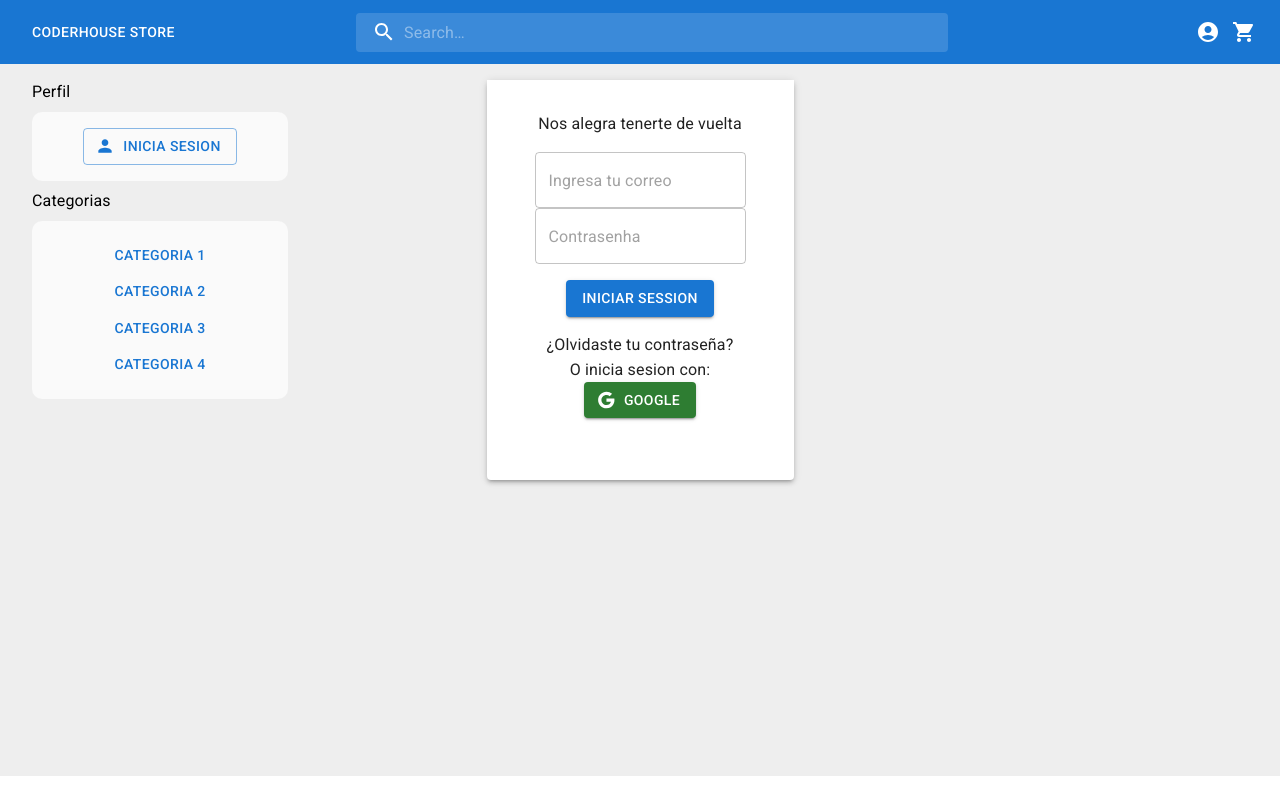
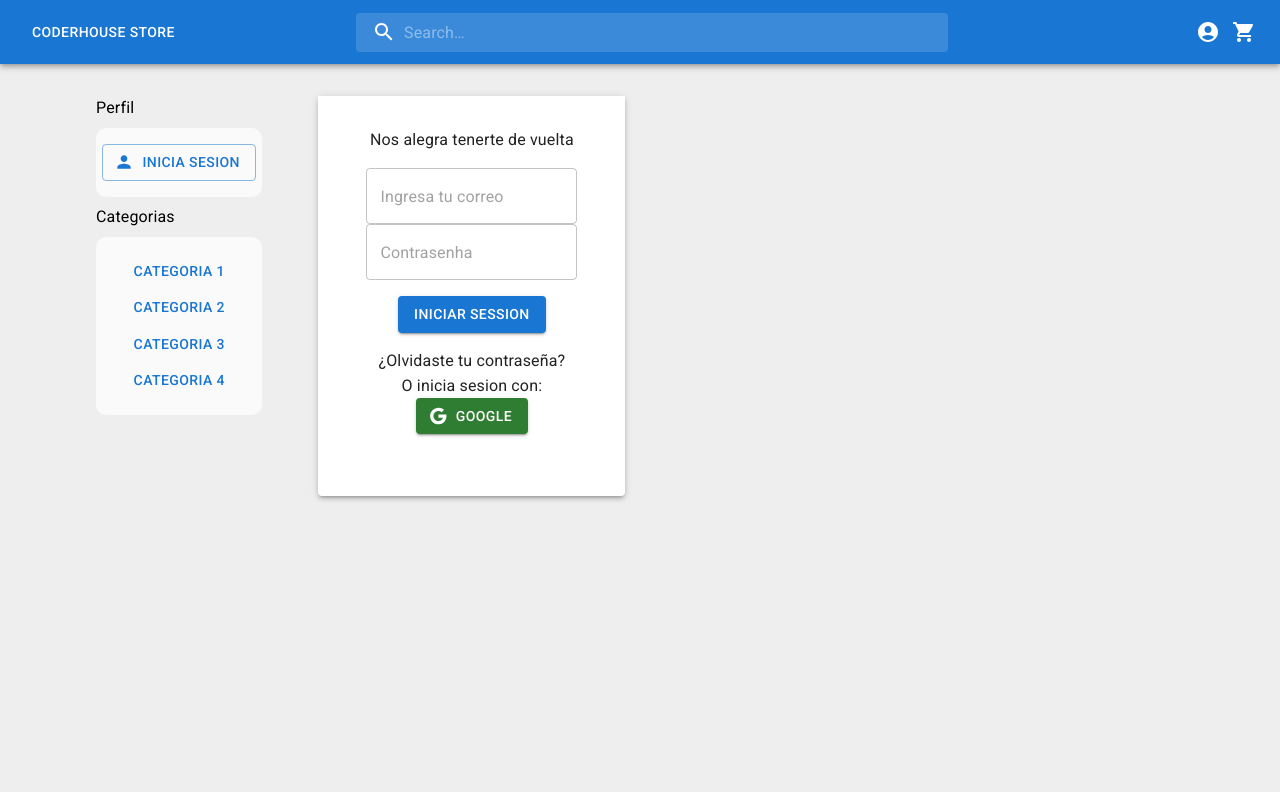
Before and after one commit to JosueValbuena/CoderHouse-BackEnd-FrontEnd, a React (Create React App) app: page /login in a window 1280 px wide. Built offline with nearby package versions, Linux system fonts and the light colour scheme.

Commit message:
modificado container app, modificado (por solucionar) centrar contenido del router

```diff
--- a/src/App.css
+++ b/src/App.css
@@ -4,6 +4,11 @@
   box-sizing: border-box;
 };
 
+html{
+  background-color: #eee;
+}
+
 .App{
   position: relative;
+  background-color: #eee;
 };
--- a/src/App.js
+++ b/src/App.js
@@ -1,3 +1,4 @@
+import { Box, Container, Grid } from '@mui/material';
 import './App.css';
 import NavBar from './components/NavBar'
 import SideBar from './components/SideBar';
@@ -7,8 +8,12 @@ function App() {
   return (
     <div className="App">
       <NavBar />
-      <SideBar />
-      <Router />
+      <Container>
+        <Grid container >
+          <SideBar />
+          <Router />
+        </Grid>
+      </Container>
     </div>
   );
 }
--- a/src/components/NavBar.jsx
+++ b/src/components/NavBar.jsx
@@ -137,7 +137,7 @@ export default function NavBar() {
     );
 
     return (
-        <Box sx={{ flexGrow: 1 }}>
+        <Box sx={{ flexGrow: 1, marginBottom: '1rem' }}>
             <AppBar position="static">
                 <Toolbar>
                     <Grid container sx={{ display: 'flex', alignItems: 'center', justifyContent: 'center' }}>
--- a/src/components/SideBar.jsx
+++ b/src/components/SideBar.jsx
@@ -16,6 +16,7 @@ const SideBar = () => {
     const SideBar = styled('div')(({ theme }) => ({
         position: 'absolute',
         top: '5.4rem',
+        zIndex: '1000',
         left: isOpenSideBar ? '0' : '-100%',
         transition: '0.5s',
         backgroundColor: '#eee',
@@ -24,17 +25,14 @@ const SideBar = () => {
         [theme.breakpoints.up('sm')]: {
             left: '0',
             zIndex: '1000',
-            top: '5.5rem',
-            width: '35%',
-            position: 'absolute'
+            width: '30%',
+            position: 'static'
         },
         [theme.breakpoints.up('md')]: {
-            top: '5.5rem',
             width: '25%'
         },
         [theme.breakpoints.up('lg')]: {
-            top: '4rem',
-            width: '25%'
+            width: '20%'
         }
     }));
 
--- a/src/components/user/LogInUser.jsx
+++ b/src/components/user/LogInUser.jsx
@@ -44,11 +44,12 @@ const LogInUser = () => {
     };
 
     return (
-        <Box sx={{
+        <Box item sx={{
             minHeight: 'calc(100vh - 5.5rem)',
             backgroundColor: '#eee',
             display: 'flex',
-            justifyContent: 'center'
+            justifyContent: 'center',
+            marginInline: 'auto'
         }}>
             <Toaster />
             <Paper sx={{ height: '25rem', marginTop: '1rem' }} elevation={3}>
--- a/src/router/Router.jsx
+++ b/src/router/Router.jsx
@@ -6,22 +6,27 @@ import CreateAccount from '../components/user/CreateAccount'
 import LogInUser from '../components/user/LogInUser'
 import ProtectedRoutes from './ProtectedRoutes'
 import { useSelector } from 'react-redux'
+import { Box, Container, Grid } from '@mui/material'
 
 const Router = () => {
 
     const user = useSelector((state) => state.user.user);
 
     return (
-        <div>
+        <Box>
+            <Container>
+                <Grid container>
                     <Routes>
                         <Route path='/' element={<Home />} />;
                         <Route path='/createacount' element={<CreateAccount />} />
                         <Route path='/login' element={<LogInUser />} />
-                <Route element={<ProtectedRoutes user={ user } />}>
+                        <Route element={<ProtectedRoutes user={user} />}>
                             <Route path='/user' element={<UserProfile />} />;
                         </Route>
                     </Routes>
-        </div>
+                </Grid>
+            </Container>
+        </Box>
     )
 }
 
```
Lines whose indentation alone changed are shown as unchanged.
